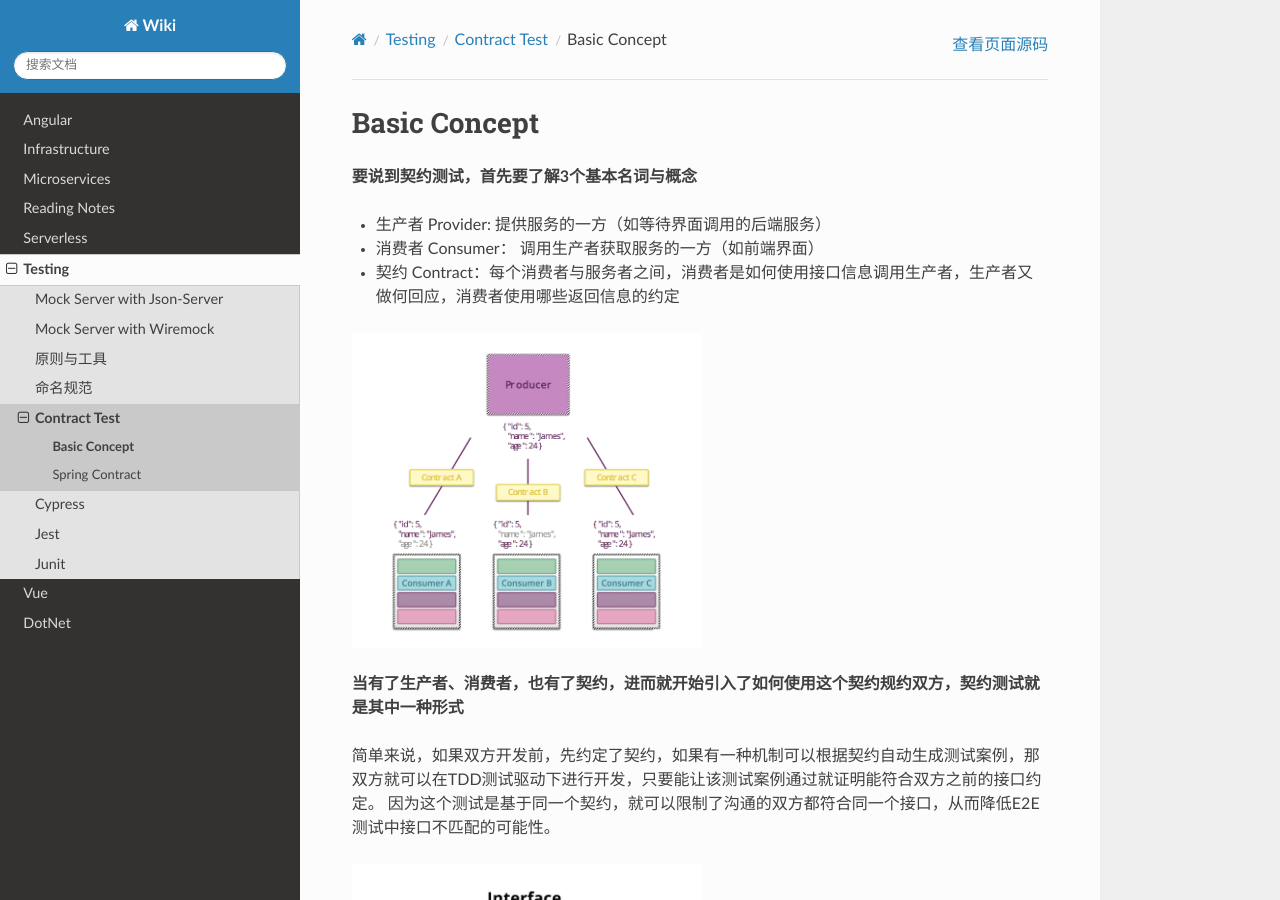
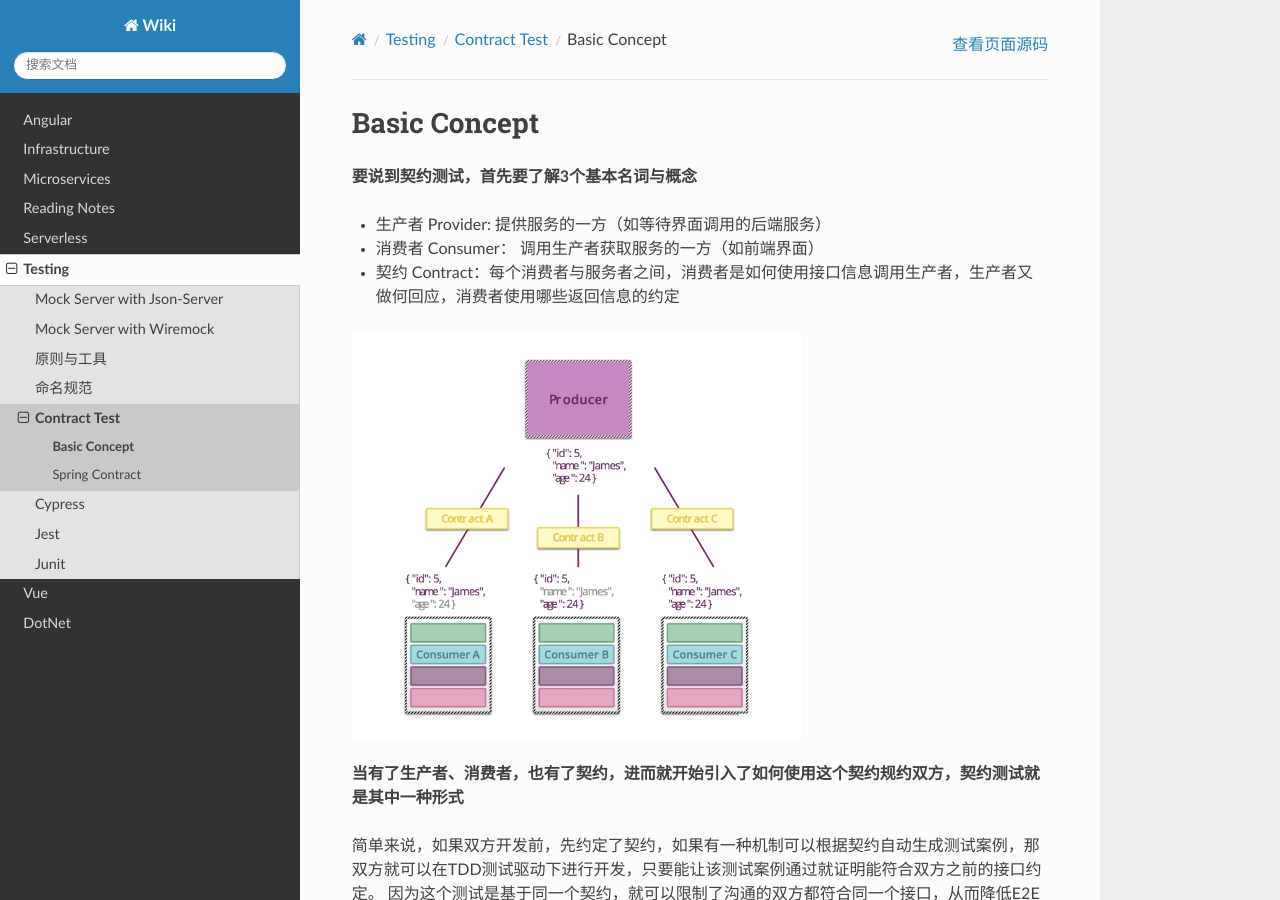
Before and after one commit to abigail830/Sphinx_wiki, a Sphinx documentation site: the page built from source/Testing/ContractTest/basic.rst, in a window 1280 px wide and 900 px high. Built offline with Sphinx 7.4.7 and the Read the Docs theme 2.0.0, drawn with Linux system fonts in a browser that asks for light colours.

Commit message:
Update basic.rst

```diff
--- a/source/Testing/ContractTest/basic.rst
+++ b/source/Testing/ContractTest/basic.rst
@@ -8,14 +8,14 @@
 * 契约 Contract：每个消费者与服务者之间，消费者是如何使用接口信息调用生产者，生产者又做何回应，消费者使用哪些返回信息的约定
 
 .. image:: ../../../images/contract2.png
-  :width: 350px
+  :width: 450px
 
 **当有了生产者、消费者，也有了契约，进而就开始引入了如何使用这个契约规约双方，契约测试就是其中一种形式**
 
 简单来说，如果双方开发前，先约定了契约，如果有一种机制可以根据契约自动生成测试案例，那双方就可以在TDD测试驱动下进行开发，只要能让该测试案例通过就证明能符合双方之前的接口约定。 因为这个测试是基于同一个契约，就可以限制了沟通的双方都符合同一个接口，从而降低E2E测试中接口不匹配的可能性。
 
 .. image:: ../../../images/contract.png
-  :width: 350px
+  :width: 450px
 
 
 **当要进行契约测试，就会再引入几个问题：**
```
